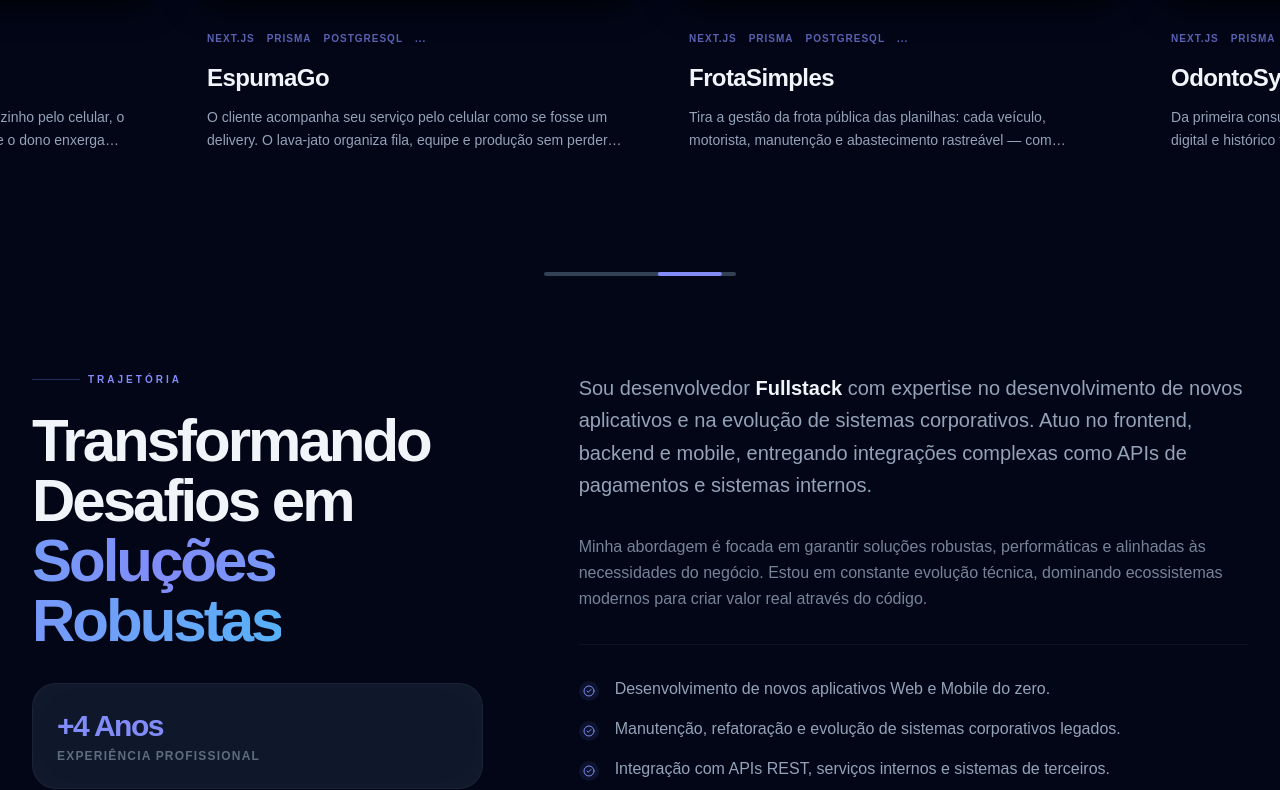
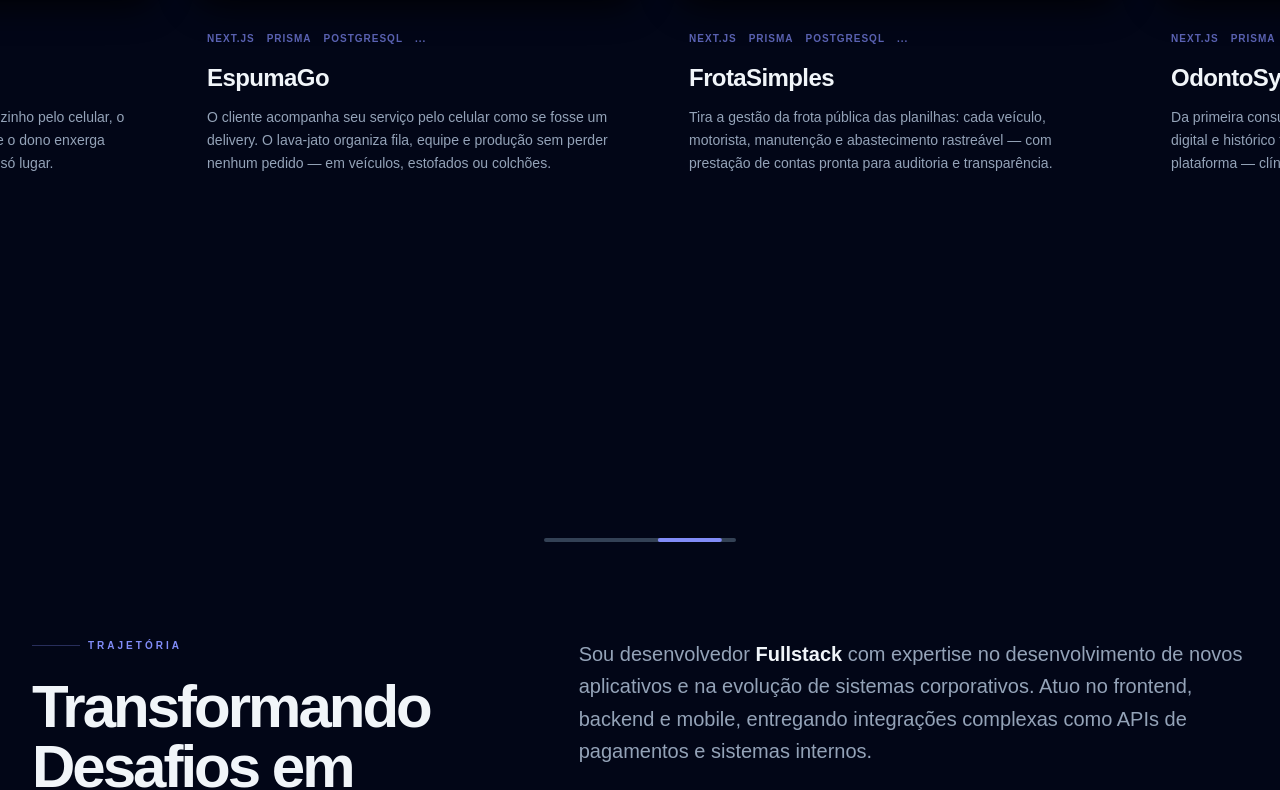
Before and after one commit to Allysonfreitas210695/Portifolio-profissional, a Next.js app: page / in a window 1280 px wide. Shown: the part 1737-2527 px from the top of the page. Built offline with nearby package versions, Linux system fonts and the light colour scheme.

Commit message:
feat(projetos): substitui Mente Contábil por Caixinha e adiciona screenshot recortado

```diff
--- a/src/app/page.tsx
+++ b/src/app/page.tsx
@@ -34,7 +34,7 @@ export default function Home() {
 
       <Education />
 
-       <section id="contato" className="py-24 md:py-40 max-w-7xl mx-auto px-6 sm:px-8">
+      <section id="contato" className="py-24 md:py-40 max-w-7xl mx-auto px-6 sm:px-8">
         <div className="relative bg-linear-to-br from-surface-container-low to-background p-8 md:p-32 rounded-3xl md:rounded-[3.5rem] border border-white/5 overflow-hidden group">
           <div className="relative z-10 max-w-3xl mx-auto text-center">
             <h2 className="text-4xl md:text-7xl font-headline font-bold mb-8 leading-[1.1] tracking-tighter">
@@ -77,7 +77,7 @@ export default function Home() {
               <span className="text-2xl font-bold font-headline tracking-tighter text-on-surface text-balance">Allyson Freitas</span>
             </div>
             <p className="text-sm font-label text-on-surface-variant tracking-wider max-w-xs">
-             &copy; {new Date().getFullYear()} Allyson Freitas. <br />
+              &copy; {new Date().getFullYear()} Allyson Freitas. <br />
               Desenvolvedor Fullstack .NET & Next.js.
             </p>
           </div>
@@ -87,13 +87,6 @@ export default function Home() {
               <h4 className="text-[10px] font-bold font-label uppercase tracking-widest text-on-surface-variant">Social</h4>
               <a href="https://github.com/Allysonfreitas210695" target="_blank" rel="noopener noreferrer" className="text-sm font-headline font-bold hover:text-primary transition-colors">GitHub</a>
               <a href="https://www.linkedin.com/in/allyson-freitas-03326128a/" target="_blank" rel="noopener noreferrer" className="text-sm font-headline font-bold hover:text-primary transition-colors">LinkedIn</a>
-            </div>
-            <div className="flex flex-col gap-4">
-              <h4 className="text-[10px] font-bold font-label uppercase tracking-widest text-on-surface-variant">Projetos</h4>
-              <a href="https://mesafy-teal.vercel.app/" target="_blank" rel="noopener noreferrer" className="text-sm font-headline font-bold hover:text-primary transition-colors">Mesafy</a>
-              <a href="https://barberagendaonline.com.br/" target="_blank" rel="noopener noreferrer" className="text-sm font-headline font-bold hover:text-primary transition-colors">BarberAgenda Online</a>
-              <a href="https://odonto-sys-henna.vercel.app" target="_blank" rel="noopener noreferrer" className="text-sm font-headline font-bold hover:text-primary transition-colors opacity-60 pointer-events-none">OdontoSys</a>
-              <a href="https://ledger-mind-xi.vercel.app" target="_blank" rel="noopener noreferrer" className="text-sm font-headline font-bold hover:text-primary transition-colors opacity-60 pointer-events-none">Mente Contábil</a>
             </div>
             <div className="flex flex-col gap-4">
               <h4 className="text-[10px] font-bold font-label uppercase tracking-widest text-on-surface-variant">Legal</h4>
--- a/src/components/ProjectsSlider.tsx
+++ b/src/components/ProjectsSlider.tsx
@@ -57,11 +57,11 @@ const projects = [
   },
   {
     id: 5,
-    title: "Mente Contábil",
+    title: "Caixinha",
     description:
-      "Dá ao contador visão executiva da carteira: indicadores, alertas e relatórios que transformam dados brutos em decisão estratégica para o cliente final.",
-    image: "/projects/mente_contabil.png",
-    link: "https://ledger-mind-xi.vercel.app",
+      "Caixinha é uma plataforma de gestão financeira pessoal que permite controlar receitas e despesas de forma simples e inteligente.\n\nO usuário registra suas movimentações, organiza por categorias e acompanha o fluxo de caixa por meio de um dashboard com gráficos e relatórios. A plataforma também consegue ler comprovantes e recibos automaticamente, extraindo os dados da transação sem precisar digitar nada.\n\nCom base no histórico financeiro, o sistema gera insights personalizados apontando padrões de gasto e oportunidades de economia. Além disso, conta com um painel administrativo completo para gerenciamento de usuários, envio de mensagens e registro de todas as ações realizadas na plataforma.",
+    image: "/projects/caixinha.png",
+    link: "https://caixinha-br.vercel.app",
     tags: ["Next.js", "Prisma", "PostgreSQL", "shadcn/ui", "Tailwind"],
     color: "from-purple-500/20",
   },
@@ -155,9 +155,11 @@ export default function ProjectsSlider() {
                 <h3 className="font-headline group-hover:text-primary mb-3 text-2xl font-bold tracking-tight transition-colors">
                   {project.title}
                 </h3>
-                <p className="text-on-surface-variant font-body line-clamp-2 text-sm leading-relaxed">
-                  {project.description}
-                </p>
+                <div className="text-on-surface-variant font-body space-y-2 text-sm leading-relaxed">
+                  {project.description.split("\n\n").map((para, i) => (
+                    <p key={i}>{para}</p>
+                  ))}
+                </div>
               </div>
             </a>
           ))}
```
Also changed, not shown: public/projects/caixinha.png (added), public/projects/mente_contabil.png (deleted).
